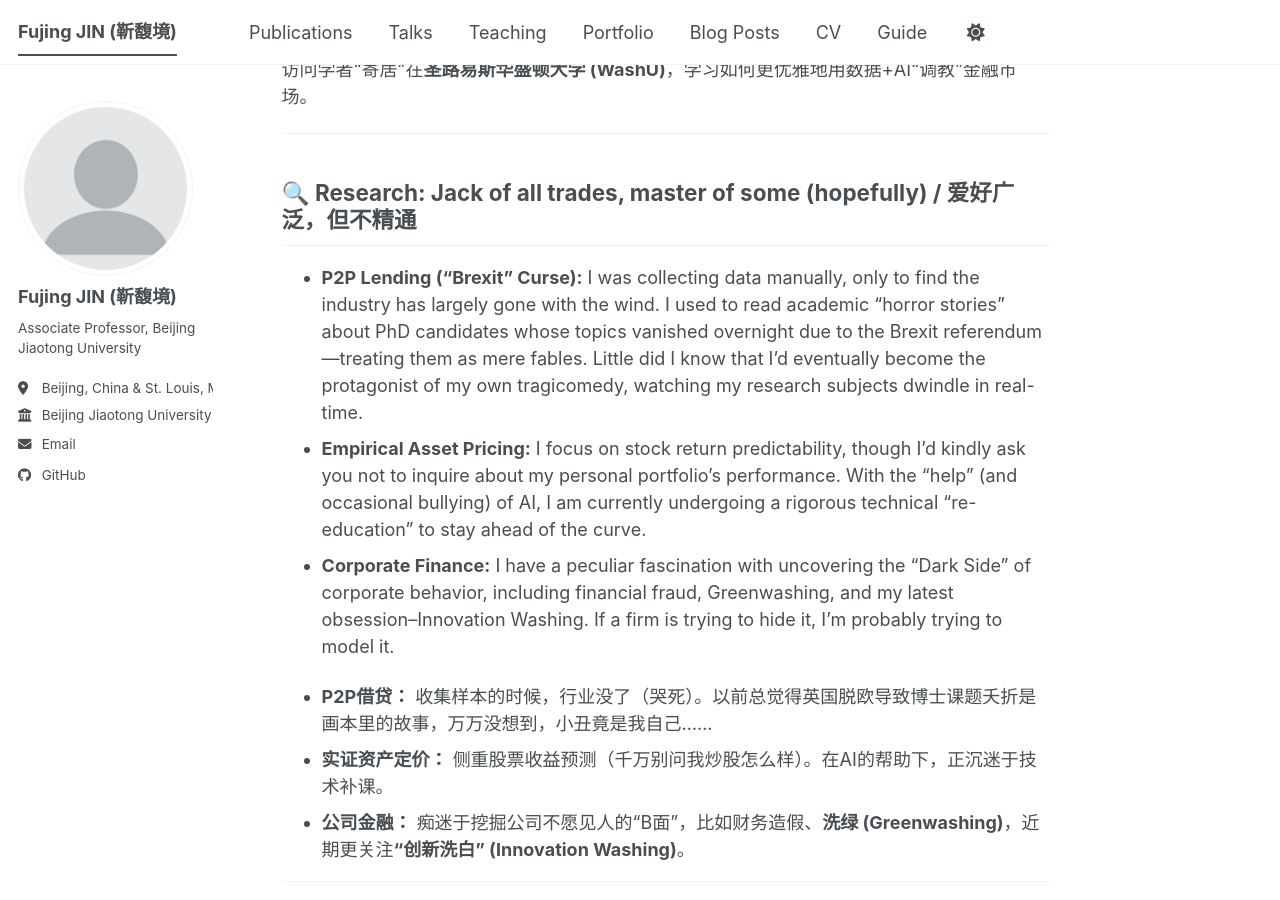
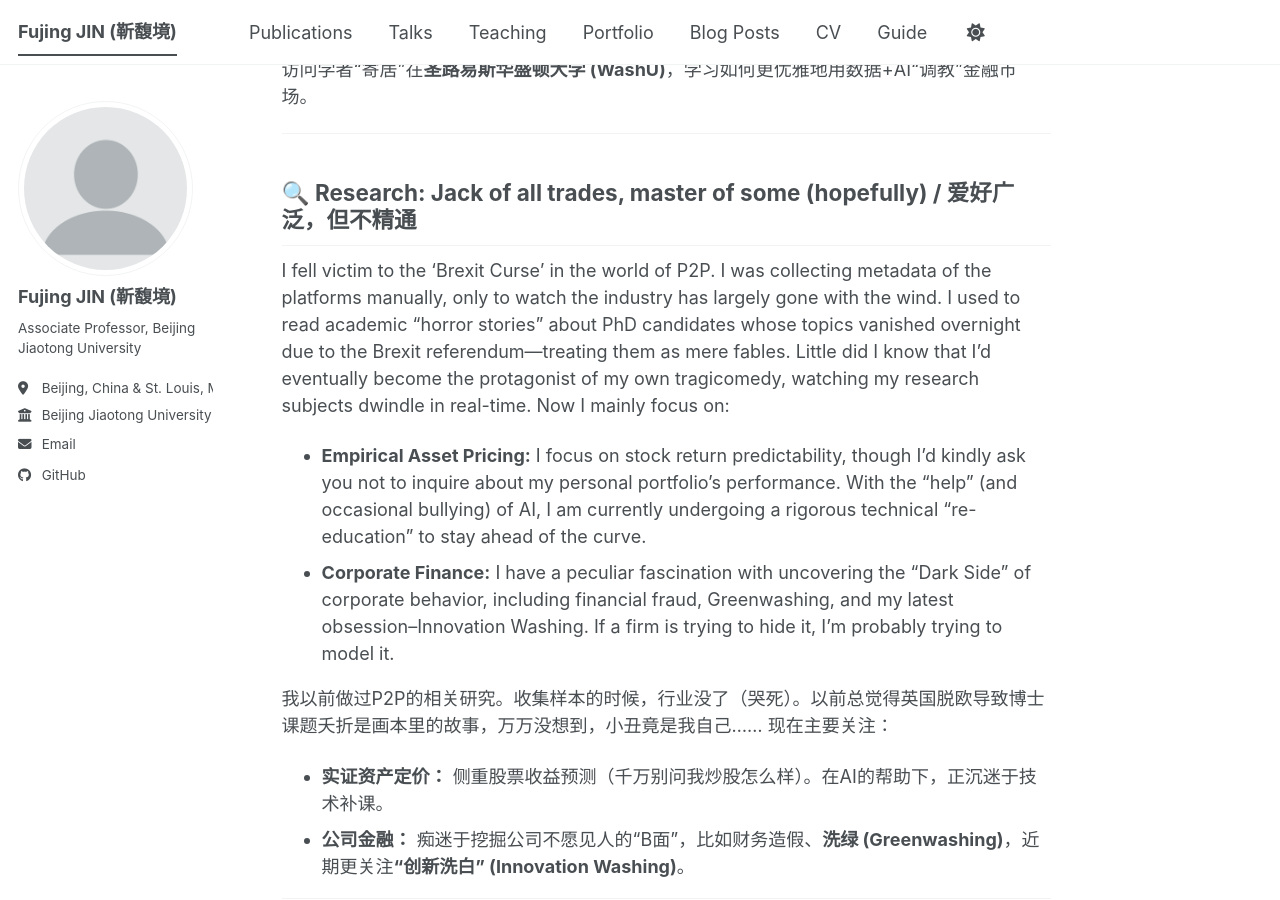
Before and after one commit to Fujing-JIN/Fujing-JIN.github.io, a Jekyll site: the page built from _pages/about.md, in a window 1280 px wide and 900 px high, scrolled down 557 px. Built offline with Jekyll 4.4.1, drawn with Linux system fonts in a browser that asks for light colours; a script bundle is joined from its source files by our own code; library files that are not in the unit come from our copies; some of the changed text lies outside the part shown.

Commit message:
Update about.md

```diff
--- a/_pages/about.md
+++ b/_pages/about.md
@@ -18,12 +18,13 @@ I am a firm believer of staying active through change. Born in **Hegang**, Heilo
 ---
 
 ## 🔍 Research: Jack of all trades, master of some (hopefully) / 爱好广泛，但不精通
-
-* **P2P Lending ("Brexit" Curse):** I was collecting data manually, only to find the industry has largely gone with the wind. I used to read academic "horror stories" about PhD candidates whose topics vanished overnight due to the Brexit referendum—treating them as mere fables. Little did I know that I’d eventually become the protagonist of my own tragicomedy, watching my research subjects dwindle in real-time.
+I fell victim to the 'Brexit Curse' in the world of P2P. I was collecting metadata of the platforms manually, only to watch the industry has largely gone with the wind. I used to read academic "horror stories" about PhD candidates whose topics vanished overnight due to the Brexit referendum—treating them as mere fables. Little did I know that I’d eventually become the protagonist of my own tragicomedy, watching my research subjects dwindle in real-time.
+Now I mainly focus on:
 * **Empirical Asset Pricing:** I focus on stock return predictability, though I’d kindly ask you not to inquire about my personal portfolio's performance. With the "help" (and occasional bullying) of AI, I am currently undergoing a rigorous technical "re-education" to stay ahead of the curve.
 * **Corporate Finance:** I have a peculiar fascination with uncovering the "Dark Side" of corporate behavior, including financial fraud, Greenwashing, and my latest obsession--Innovation Washing. If a firm is trying to hide it, I’m probably trying to model it.
 
-* **P2P借贷：** 收集样本的时候，行业没了（哭死）。以前总觉得英国脱欧导致博士课题夭折是画本里的故事，万万没想到，小丑竟是我自己……
+我以前做过P2P的相关研究。收集样本的时候，行业没了（哭死）。以前总觉得英国脱欧导致博士课题夭折是画本里的故事，万万没想到，小丑竟是我自己……
+现在主要关注：
 * **实证资产定价：** 侧重股票收益预测（千万别问我炒股怎么样）。在AI的帮助下，正沉迷于技术补课。
 * **公司金融：** 痴迷于挖掘公司不愿见人的“B面”，比如财务造假、**洗绿 (Greenwashing)**，近期更关注**“创新洗白” (Innovation Washing)**。
 
```
Also changed, not shown: other parts of _pages/about.md (+1 -1 lines).
